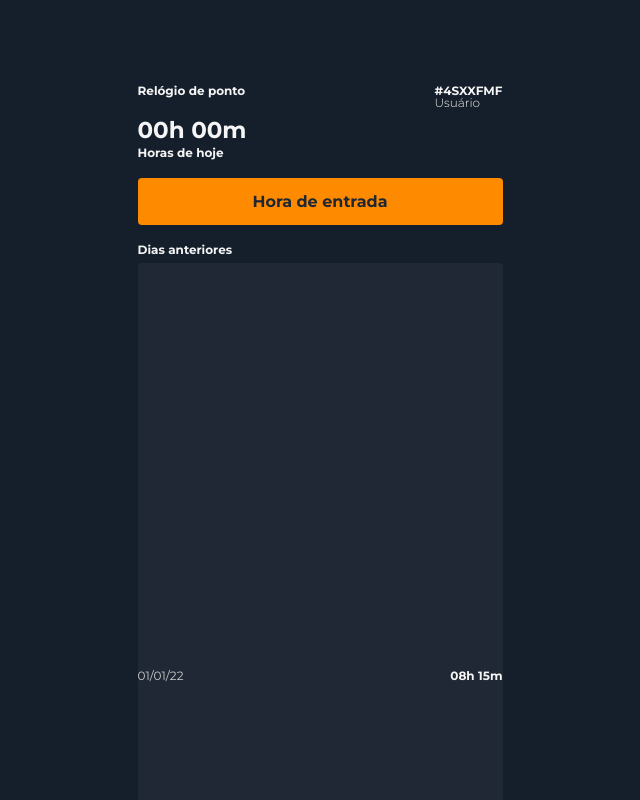
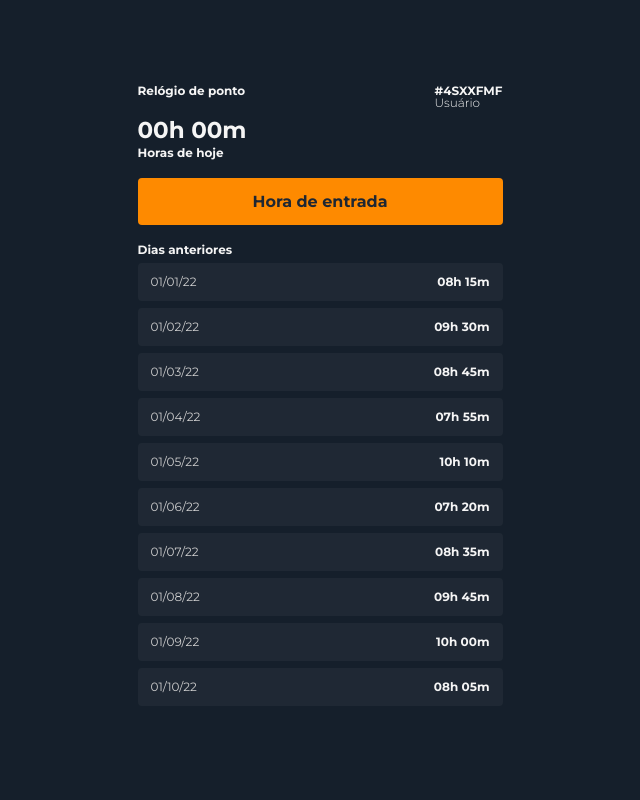
Before and after one commit to mateusmoov/ilumeo-monorepo, a React (Vite) app in the folder packages/web/: page /time-record in a window 1280 px wide. Shown: the top 800 px of the page, without its empty margins (320-960 px from the left). Built offline with nearby package versions, Linux system fonts and the light colour scheme.

Commit message:
fix: problem with conflit between pages

```diff
--- a/packages/web/src/components/PastDays/PastDays.css
+++ b/packages/web/src/components/PastDays/PastDays.css
@@ -1,4 +1,4 @@
-.container {
+.container-pastdays {
  display: flex;
  width: 100%;
  max-width: 365px;
--- a/packages/web/src/components/PastDays/PastDays.tsx
+++ b/packages/web/src/components/PastDays/PastDays.tsx
@@ -3,7 +3,7 @@ import './PastDays.css'
 
 export const PastDays = ({ date, time }: PastDaysProps) => {
   return (
-    <div className="container">
+    <div className="container-pastdays">
       <div className="text-container">
         <span className="date-info">{date}</span>
         <span className="time-info">{time}</span>
--- a/packages/web/src/pages/Home/Home.tsx
+++ b/packages/web/src/pages/Home/Home.tsx
@@ -10,11 +10,9 @@ export const Home = () => {
     queryFn: () => getUser('4SXXFMF')
   })
 
-  console.log(data)
-
   return (
     <section>
-      <div className="container">
+      <div className="container-home">
         <p className="title-home">
           Ponto <span className="title-bold">Ilumeo</span>
         </p>
--- a/packages/web/src/pages/Home/home.css
+++ b/packages/web/src/pages/Home/home.css
@@ -12,7 +12,7 @@
 }
 
 
-.container{
+.container-home{
  display: flex;
  justify-content: center;
  align-items: center;
```
